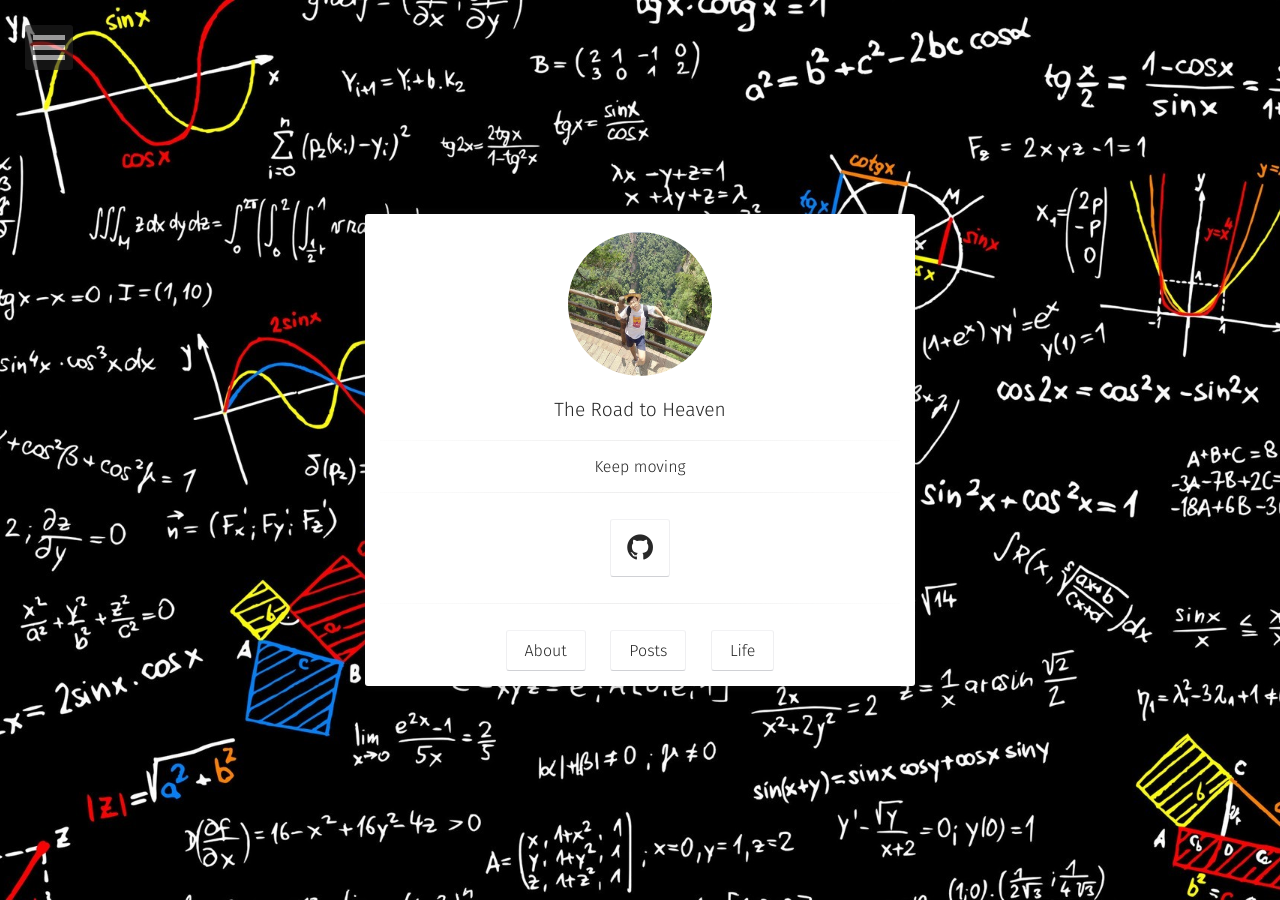
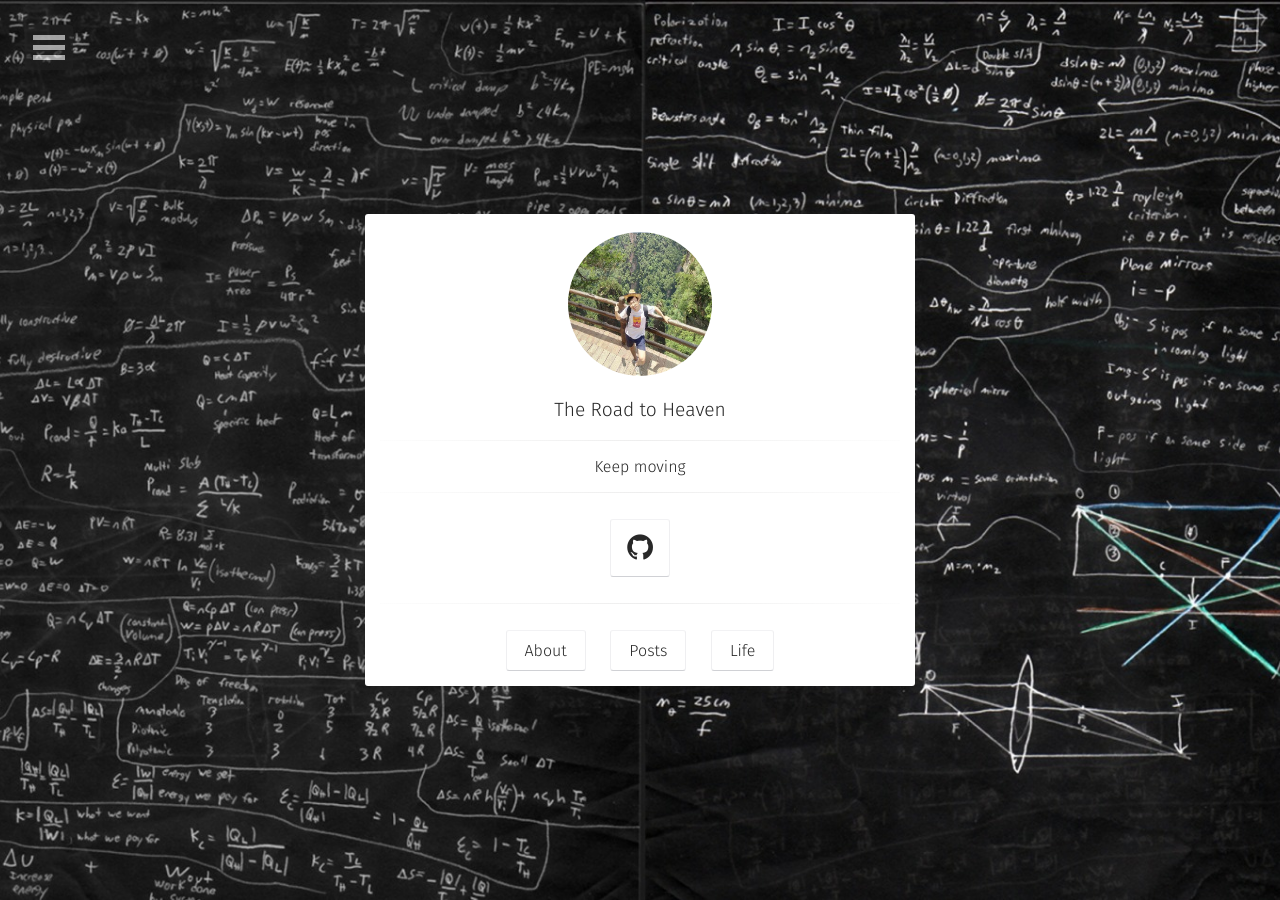
Before and after one commit to saicoco/saicoco.github.io, a Jekyll site: the page built from index.html, in a window 1280 px wide. Built offline with Jekyll 4.4.1, drawn with Linux system fonts in a browser that asks for light colours; some web fonts are replaced.

Commit message:
replace bg.jpg

```diff
--- a/_config.yml
+++ b/_config.yml
@@ -5,7 +5,7 @@ description:        "Keep moving."
 reading_time:       true
 words_per_minute:   200
 logo:               'assets/img/me.jpg'
-background:         'assets/img/bg.jpg'
+background:         'assets/img/bg1.jpg'
 tiled_bg:           false   # Set this true if you want to tile your background image, otherwise it will be covered
 locale:             zn_CH
 url:                https://saicoco.github.io
```
